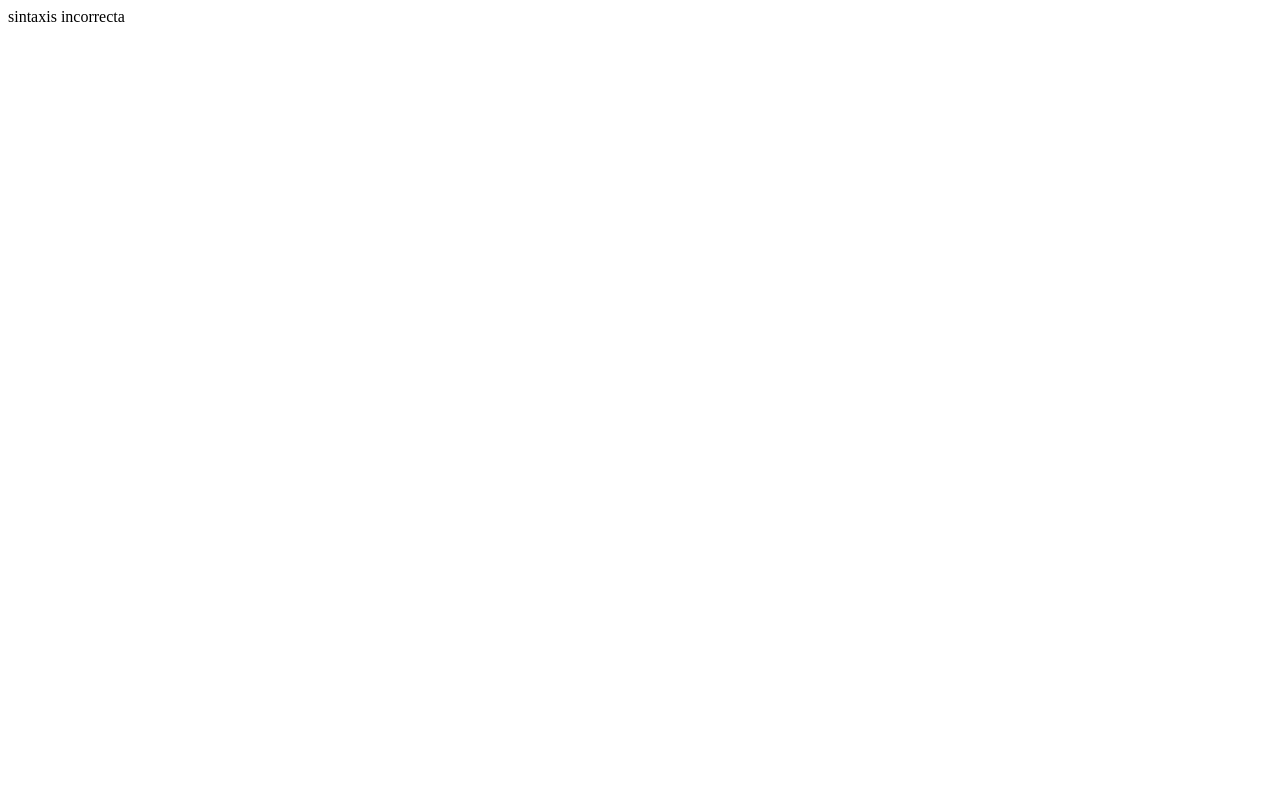
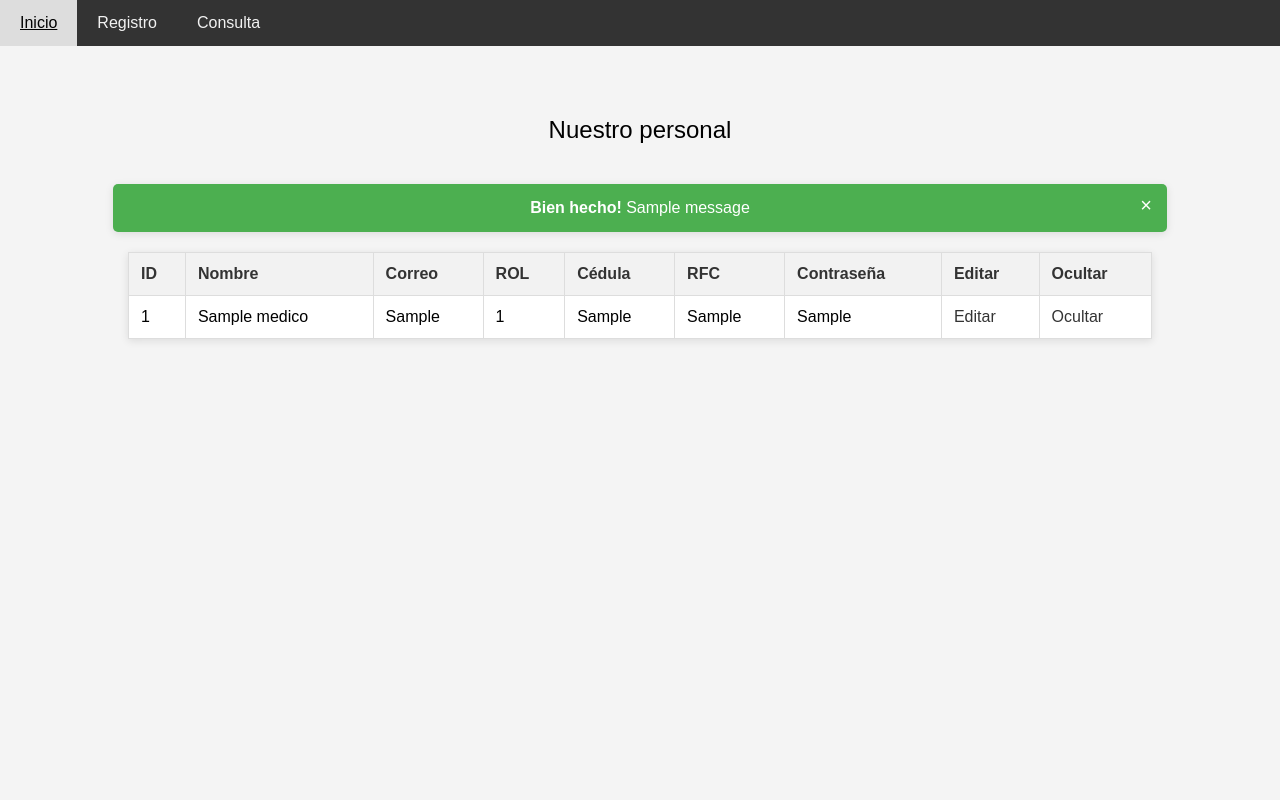
Before and after one commit to Safaero/195-6POO, a Flask app: page /consulta in a window 1280 px wide. Before the commit the page is almost empty. Run offline with Flask 3, Linux system fonts and the light colour scheme; tables that the repository leaves empty or names only in its code hold one stand-in row (values such as "Sample post"); one stand-in notice (Sample message) is shown; some libraries are stand-ins or nearby versions.

Commit message:
pract9
practica 9 terminada

```diff
--- a/pruebas flask/app.py
+++ b/pruebas flask/app.py
@@ -18,6 +18,15 @@ def index():
 def registros():
     return render_template('registros.html')
 
+@app.route('/consulta')
+def consulta():
+        cursor= mysql.connection.cursor();
+        cursor.execute('select * from tb_medicos')
+        medicos= cursor.fetchall()
+
+        return render_template ('consulta.html',medicos=medicos)
+
+
 @app.route('/guardarMedico',methods=['POST'])
 def guardarMedico():
     if request.method == 'POST':
@@ -32,7 +41,7 @@ def guardarMedico():
         cursor.execute('INSERT INTO tb_medicos (nombre,correo,id_roles,cedula,rfc,contraseña) VALUES (%s,%s,%s,%s,%s,%s)',(fnombre,fcorreo,frol,fcedula,frfc,fcontraseña))
         mysql.connection.commit()
         flash ('medico integrado correctamente')
-        return redirect(url_for('registros'))
+        return redirect(url_for('consulta'))
 
 @app.errorhandler(404)
 def paginando(e):
--- /dev/null
+++ b/pruebas flask/templates/consulta.html
@@ -0,0 +1,142 @@
+<!DOCTYPE html>
+<html lang="es">
+<head>
+    <meta charset="UTF-8">
+    <meta name="viewport" content="width=device-width, initial-scale=1.0">
+    <title>Registro de médicos</title>
+    <style>
+        body {
+            font-family: Arial, sans-serif;
+            margin: 0;
+            padding: 0;
+            background-color: #f4f4f4;
+        }
+        .navbar {
+            background-color: #333;
+            overflow: hidden;
+        }
+        .navbar a {
+            float: left;
+            display: block;
+            color: #f2f2f2;
+            text-align: center;
+            padding: 14px 20px;
+            text-decoration: none;
+        }
+        .navbar a:hover {
+            background-color: #ddd;
+            color: black;
+        }
+        .container {
+            padding: 20px;
+            text-align: center;
+        }
+        .welcome-message {
+            font-size: 24px;
+            margin-top: 50px;
+        }
+        table {
+            margin: 0 auto; /* Centra la tabla */
+            border-collapse: collapse;
+            width: 80%; /* Ajusta el ancho de la tabla */
+            background-color: #fff;
+            box-shadow: 0 2px 8px rgba(0, 0, 0, 0.1);
+        }
+        th, td {
+            border: 1px solid #ddd;
+            padding: 12px;
+            text-align: left;
+        }
+        th {
+            background-color: #f2f2f2;
+            color: #333;
+        }
+        tr:nth-child(even) {
+            background-color: #f9f9f9;
+        }
+        tr:hover {
+            background-color: #f1f1f1;
+        }
+        a {
+            color: #333;
+            text-decoration: none;
+        }
+        a:hover {
+            text-decoration: underline;
+        }
+        .alert {
+            width: 80%;
+            margin: 20px auto;
+            padding: 15px;
+            background-color: #4CAF50;
+            color: white;
+            text-align: center;
+            border-radius: 5px;
+            box-shadow: 0 2px 8px rgba(0, 0, 0, 0.1);
+            position: relative;
+        }
+        .alert .close {
+            position: absolute;
+            top: 10px;
+            right: 15px;
+            color: white;
+            font-size: 20px;
+            cursor: pointer;
+        }
+    </style>
+</head>
+<body>
+    <div class="navbar">
+        <a href="index.html">Inicio</a>
+        <a href="registros">Registro</a>
+        <a href="consulta">Consulta</a>
+    </div>
+
+    <div class="container">
+        <div class="welcome-message">Nuestro personal</div>
+    </div>
+
+    {% with messages = get_flashed_messages() %}
+    {% if messages %}
+        {% for message in messages %}
+            <div class="alert alert-success mt-4" role="alert">
+                <strong>Bien hecho!</strong>
+                {{ message }}
+                <span class="close" data-dismiss="alert" aria-label="Close">&times;</span>
+            </div>
+        {% endfor %}
+    {% endif %}
+    {% endwith %}
+
+    <table>
+        <thead>
+            <tr>
+                <th>ID</th>
+                <th>Nombre</th>
+                <th>Correo</th>
+                <th>ROL</th>
+                <th>Cédula</th>
+                <th>RFC</th>
+                <th>Contraseña</th>
+                <th>Editar</th>
+                <th>Ocultar</th>
+            </tr>
+        </thead>
+        <tbody>
+            {% for medico in medicos %}
+            <tr>
+                <td>{{ medico.0 }}</td>
+                <td>{{ medico.1 }}</td>
+                <td>{{ medico.2 }}</td>
+                <td>{{ medico.3 }}</td>
+                <td>{{ medico.4 }}</td>
+                <td>{{ medico.5 }}</td>
+                <td>{{ medico.7 }}</td>
+                <td><a href="#">Editar</a></td>
+                <td><a href="#">Ocultar</a></td>
+            </tr>
+            {% endfor %}
+        </tbody>
+    </table>
+</body>
+</html>
--- a/pruebas flask/templates/index.html
+++ b/pruebas flask/templates/index.html
@@ -41,6 +41,7 @@
     <div class="navbar">
         <a href="index.html">Inicio</a>
         <a href="registros">Registro</a>
+        <a href="consulta">consulta</a>
     </div>
 
     <div class="container">
--- a/pruebas flask/templates/registros.html
+++ b/pruebas flask/templates/registros.html
@@ -42,8 +42,9 @@
     </style>
 
     <nav class="navbar navbar-expand-lg navbar-dark bg-dark">
-        <a class="navbar-brand" href="#">Inicio</a>
+        <a class="navbar-brand" href="">Inicio</a>
         <a class="navbar-brand" href="registros">Registro</a>
+        <a class="navbar-brand" href="consulta">medicos</a>
     </nav>
 
     <div class="container">
```
